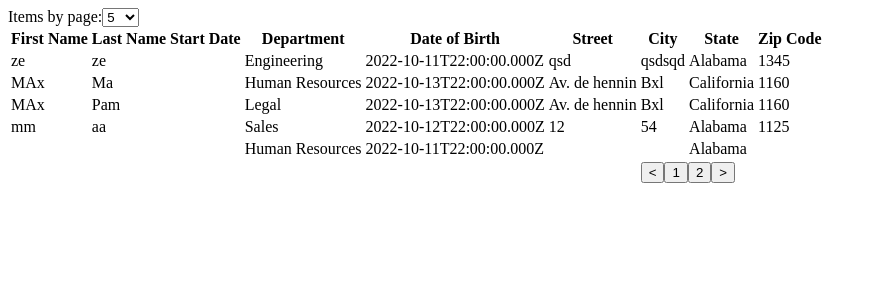
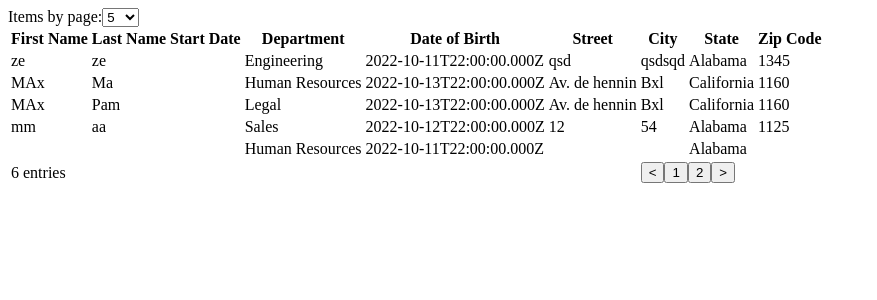
Before and after one commit to WandoCode/plugin-table-oc, a React (Create React App) app: page / in a window 1280 px wide. Shown: the top 300 px of the page, without its empty margins (0-877 px from the left). Built offline with nearby package versions, Linux system fonts and the light colour scheme.

Commit message:
Display the total nbr of entries in the table

```diff
--- a/src/Table.js
+++ b/src/Table.js
@@ -5,6 +5,7 @@ import Navigation from './components/Navigation'
 // Datas est un array d'objet. Chaque objet a un id unique.
 // Les champs des objets datas sont des strings
 function Table({ headers, datas }) {
+  const [selectedDatas, setSelectedDatas] = useState(datas) // A modifier si recherche
   const [currDatas, setCurrDatas] = useState(datas)
   const [currentPage, setCurrentPage] = useState(1)
   const [totalPage, setTotalPage] = useState()
@@ -13,15 +14,15 @@ function Table({ headers, datas }) {
 
   useEffect(() => {
     setCurrDatas(paginate())
-  }, [currentPage, nbrItemsByPage])
+  }, [currentPage, nbrItemsByPage, selectedDatas])
 
   useEffect(() => {
     setRows(rowsDOM())
-  }, [currDatas])
+  }, [currDatas, selectedDatas])
 
   useEffect(() => {
     setTotalPage(getNbrTotPages())
-  }, [datas, nbrItemsByPage])
+  }, [datas, nbrItemsByPage, selectedDatas])
 
   const getKeys = () => {
     return Object.keys(headers).filter((key) => key !== 'id')
@@ -88,7 +89,7 @@ function Table({ headers, datas }) {
           )}
           <tfoot>
             <tr>
-              <td colSpan="3"></td>
+              <td colSpan="3">{selectedDatas.length} entries</td>
               <td colSpan="3"></td>
               <td colSpan="3">
                 <Navigation
```
